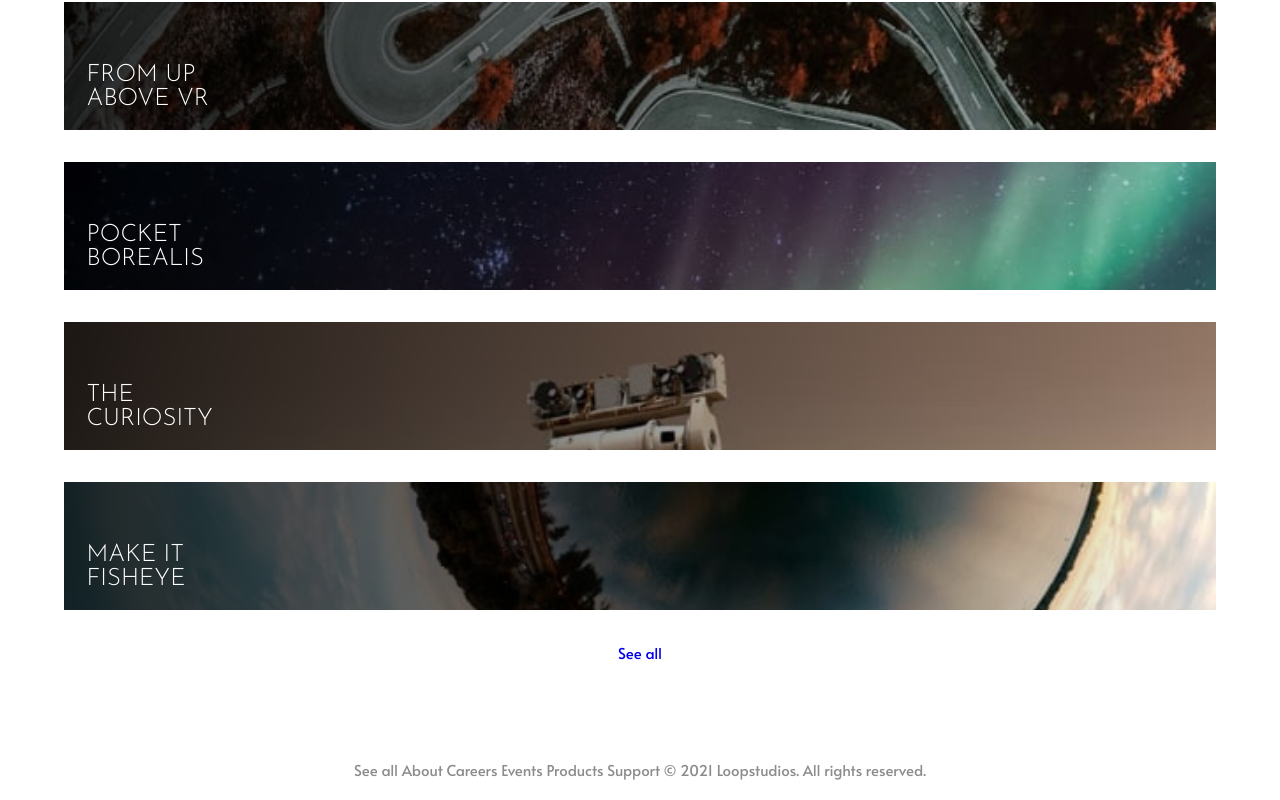
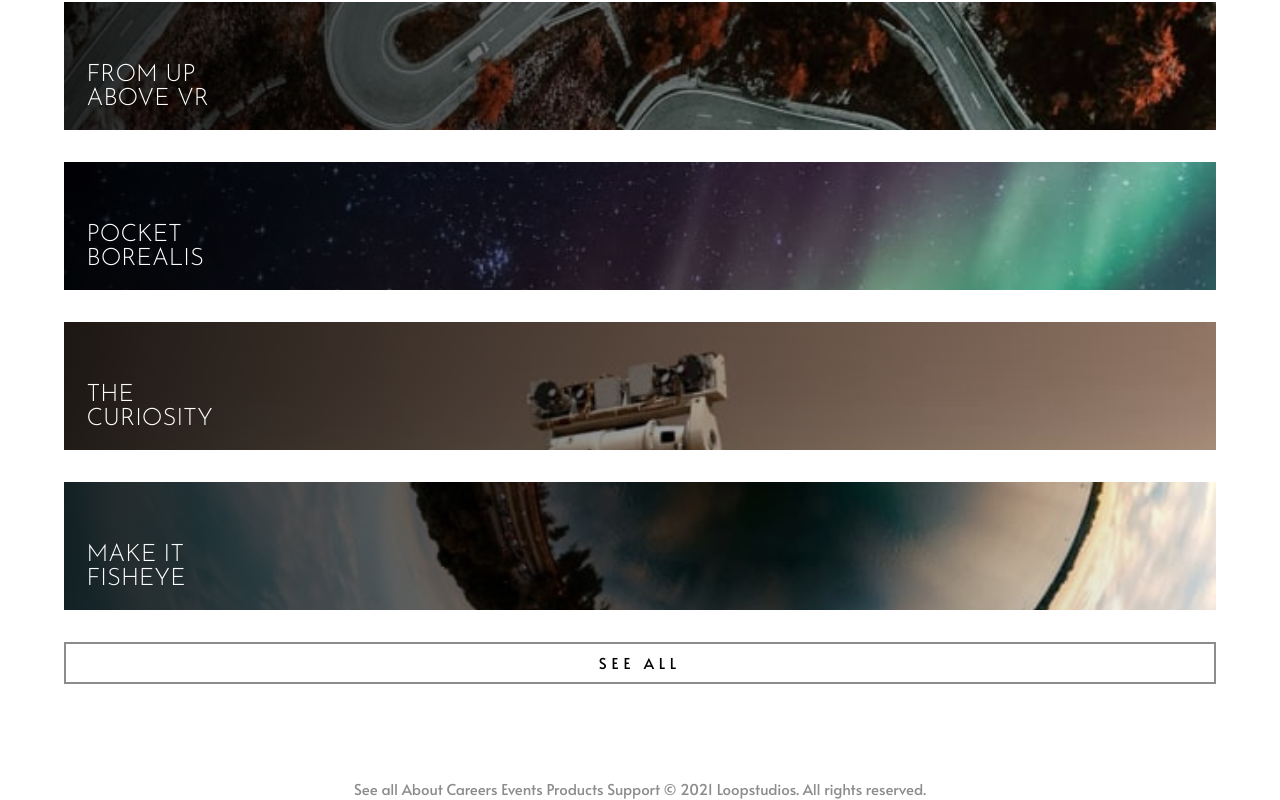
Before and after one commit to Paul-HenryN/fem-loopstudios-landing-page, a website: page index.html in a window 1280 px wide. Shown: the part 2199-2999 px from the top of the page. Drawn offline with Linux system fonts and the light colour scheme.

Commit message:
main styles ok

```diff
--- a/src/scss/block/_all.scss
+++ b/src/scss/block/_all.scss
@@ -4,3 +4,4 @@
 @use "./card";
 @use "./main";
 @use "./grid";
+@use "./button";
--- /dev/null
+++ b/src/scss/block/_button.scss
@@ -0,0 +1,12 @@
+@use "../abstracts/variables" as var;
+
+.btn {
+    padding: 0.5em 2em;
+
+    @at-root &_primary {
+        color: var.$clr-primary-dark;
+        text-transform: uppercase;
+        letter-spacing: 0.5ch;
+        border: 2px solid var.$clr-neutral-mid;
+    }
+}
```
Also changed, not shown: public/css/main.css, 1 other file.
